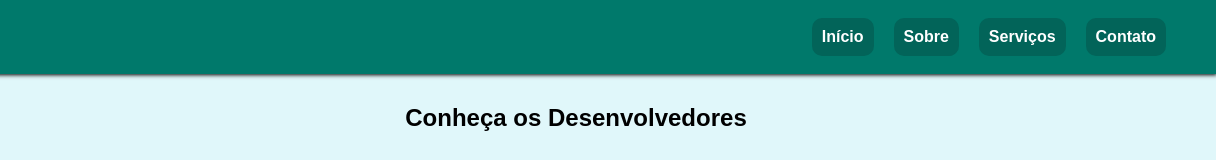
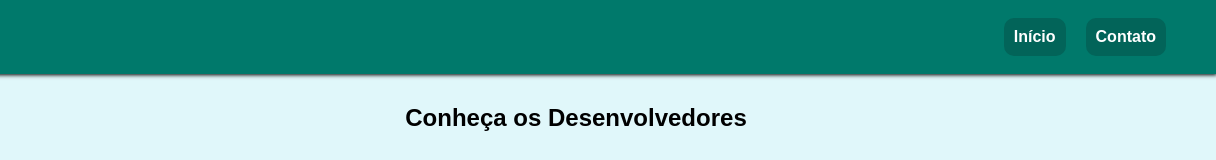
Before and after one commit to LuizBuarqueDev/MonitoraUna, a plain HTML site: page pages/contato.html in a window 1280 px wide. Shown: the top 160 px of the page, 64-1280 px from the left. Drawn offline with Linux system fonts and the light colour scheme.

Commit message:
Atualizações

```diff
--- a/pages/contato.html
+++ b/pages/contato.html
@@ -16,8 +16,6 @@
             <ul class="header-nav">
                 <div class="nav-items">
                     <li class="nav-item"><a href="../index.html">Início</a></li>
-                    <li class="nav-item"><a href="#about">Sobre</a></li>
-                    <li class="nav-item"><a href="#services">Serviços</a></li>
                     <li class="nav-item"><a href="#contact">Contato</a></li>
                 </div>
             </ul>
```
Also changed, not shown: index.html (+1 -3 lines).
